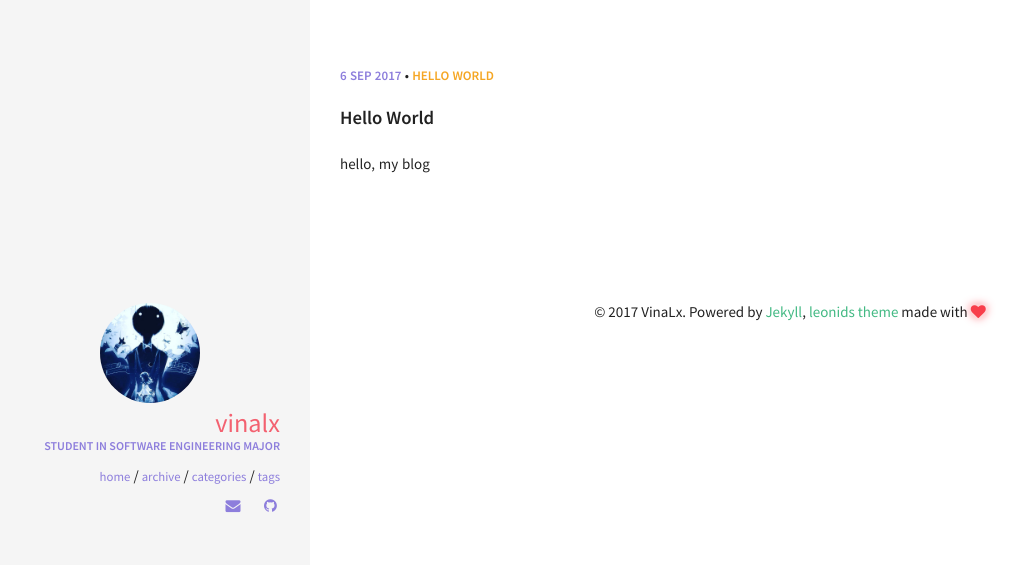
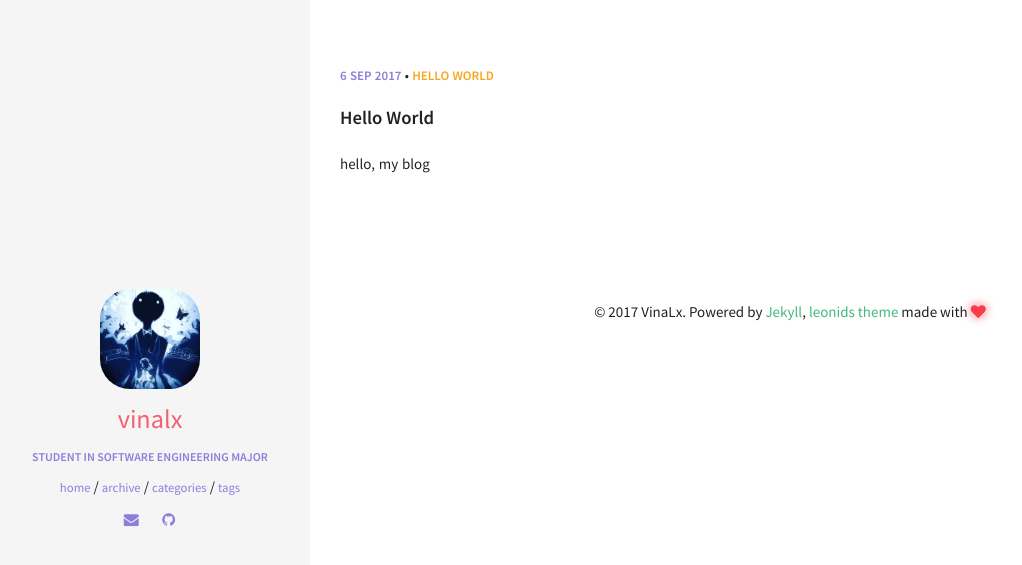
Before and after one commit to VinaLx/VinaLx.github.io, a Jekyll site: the page built from index.html, in a window 1280 px wide. Shown: the top 565 px of the page, without its empty margins (10-1032 px from the left). Built offline with Jekyll 4.4.1, drawn with Linux system fonts in a browser that asks for light colours.

Commit message:
sidebar text align center, margin adjustment

```diff
--- a/_sass/pages/_layout.scss
+++ b/_sass/pages/_layout.scss
@@ -21,7 +21,7 @@
   color: $text-color;
   padding: 0 30px;
   .avatar {
-    border-radius: 50%;
+    border-radius: 30%;
     width: 100px;
     height: 100px;
     float: none;
@@ -31,14 +31,17 @@
     color: #F36170;
     font-size: 1.75em;
     text-transform: lowercase;
+    text-align: center;
+    margin-top: 10px;
   }
   .author_job {
+    text-align: center;
     display: block;
     color: $secondary;
     font-size: 0.8em;
     font-weight: 700;
     text-transform: uppercase;
-    margin: -5px auto 10px;
+    margin: 10px auto 10px;
   }
   .author_bio {
     font-size: 90%;
@@ -51,14 +54,16 @@
   }
 }
 .social-links {
-  margin-top: 0.5em;
+  margin-top: 10px;
   ul {
+    text-align: center;
     margin: 0;
     padding: 0;
     li {
       list-style: none;
       display: inline-block;
-      margin-left: 1em;
+      margin-left: 0.5em;
+      margin-right: 0.5em;
       a.social-link-item {
         color: $secondary;
         &:hover,
@@ -73,6 +78,7 @@
   margin: 0;
   padding: 0;
   list-style: none;
+  text-align: center;
   .nav-item {
     display: inline-block;
     *display: inline;
```
